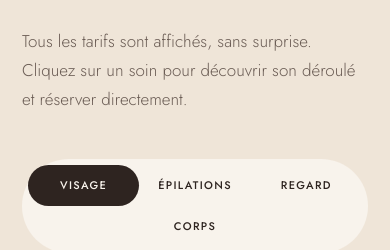
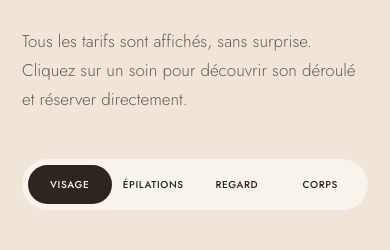
Before and after one commit to titii-932/websis-studio, a plain HTML site: page demo/maison-elia/index.html in a window 390 px wide. Shown: the part 2227-2477 px from the top of the page. Drawn offline with nearby package versions, Linux system fonts and the light colour scheme.

Commit message:
Maison Élia : onglets mobiles sur une ligne, intro plus courte
Co-Authored-By: Claude Opus 5.5 <noreply@anthropic.com>

```diff
--- a/demo/maison-elia/index.html
+++ b/demo/maison-elia/index.html
@@ -254,8 +254,8 @@ footer{background:var(--taupe);color:var(--ivoire);padding:70px 0 30px;overflow:
   .duo{height:440px}
   .sceau{width:110px;height:110px}
   .chiffres strong{font-size:40px}
-  .tabs{display:flex}
-  .tab{padding:11px 16px;font-size:11px;flex:1}
+  .tabs{display:flex;flex-wrap:nowrap;width:100%}
+  .tab{padding:11px 4px;font-size:10px;letter-spacing:.06em;flex:1}
   .prest-grid{grid-template-columns:1fr;gap:26px}
   .visuel{position:relative;top:0;height:240px}
   .soin-tete h3{font-size:23px}
@@ -534,7 +534,7 @@ footer{background:var(--taupe);color:var(--ivoire);padding:70px 0 30px;overflow:
 <script>
 const $=s=>document.querySelector(s), $$=s=>[...document.querySelectorAll(s)];
 addEventListener('load',()=>setTimeout(()=>document.documentElement.classList.add('charge'),350));
-setTimeout(()=>document.documentElement.classList.add('charge'),2500);
+setTimeout(()=>document.documentElement.classList.add('charge'),1400);
 
 /* Header : se cache en descendant, revient en remontant */
 const header=$('header'), ctaM=$('.cta-mobile'); let lastY=0;
```
